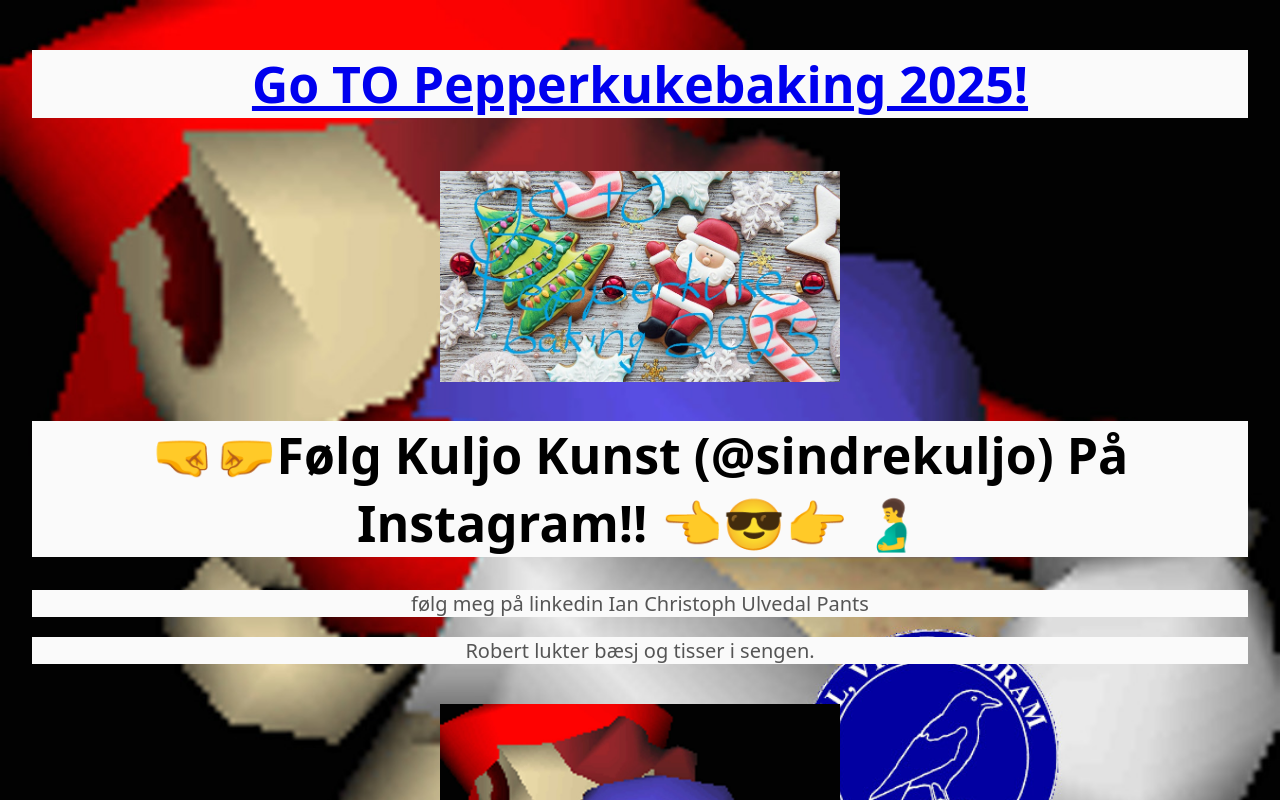
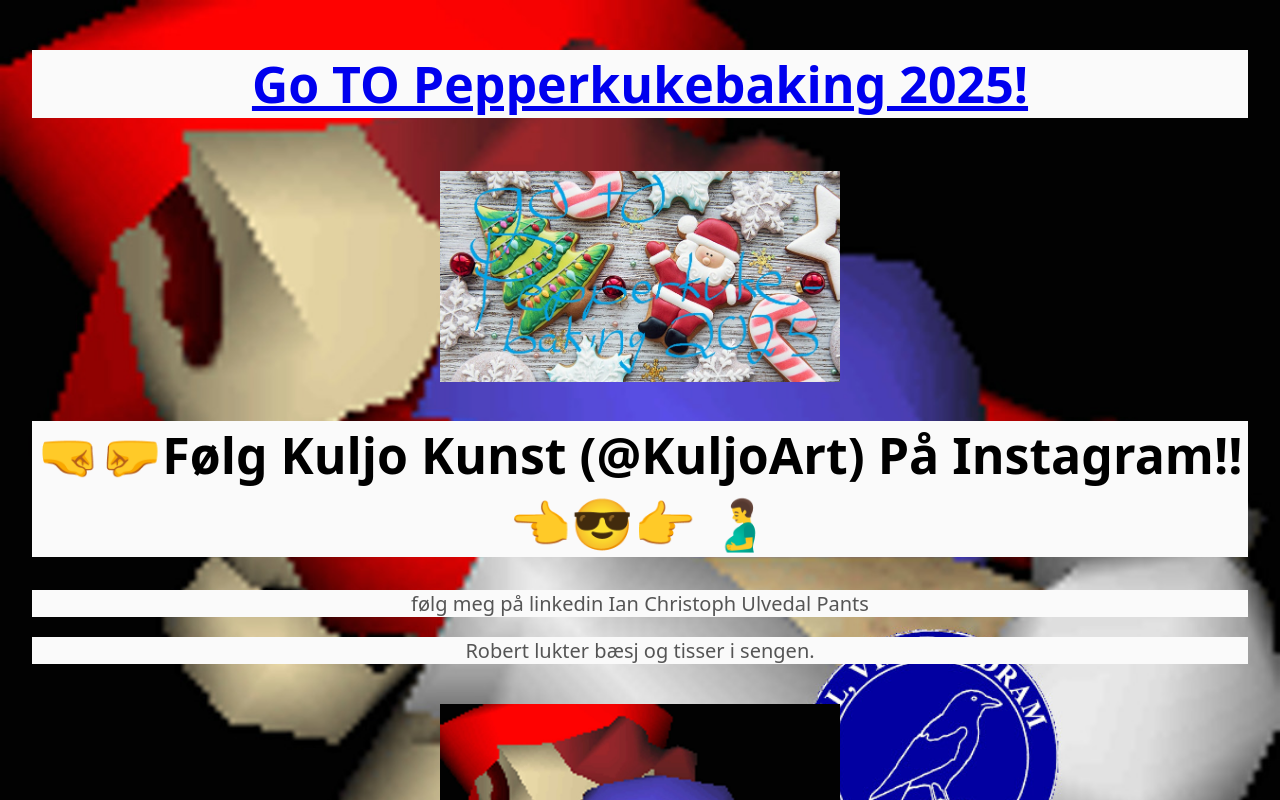
Before and after one commit to saschu14/goatsesfw, a plain HTML site: page index.html in a window 1280 px wide. Shown: the top 800 px of the page. Drawn offline with Linux system fonts and the light colour scheme.

Commit message:
Update Instagram handle in index.html

```diff
--- a/index.html
+++ b/index.html
@@ -31,7 +31,7 @@
         <h1>Go TO Pepperkukebaking 2025!</h1>
         <img src="images/go_to_pepperkukebaking_25.jpg" alt="Pepperkukebaking 2025 Banner">
     </a>
-    <h1 href="https://www.instagram.com/sindrekuljo/">🤜🤛Følg Kuljo Kunst (@sindrekuljo) På Instagram!! 👈😎👉 🫃 </h1>
+    <h1 href="https://www.instagram.com/sindrekuljo/">🤜🤛Følg Kuljo Kunst (@KuljoArt) På Instagram!! 👈😎👉 🫃 </h1>
     <p> følg meg på linkedin Ian Christoph Ulvedal Pants </p>
     <p>Robert lukter bæsj og tisser i sengen.</p>
     <img src="images/mariosfw.jpg" alt="funny mario">
```
